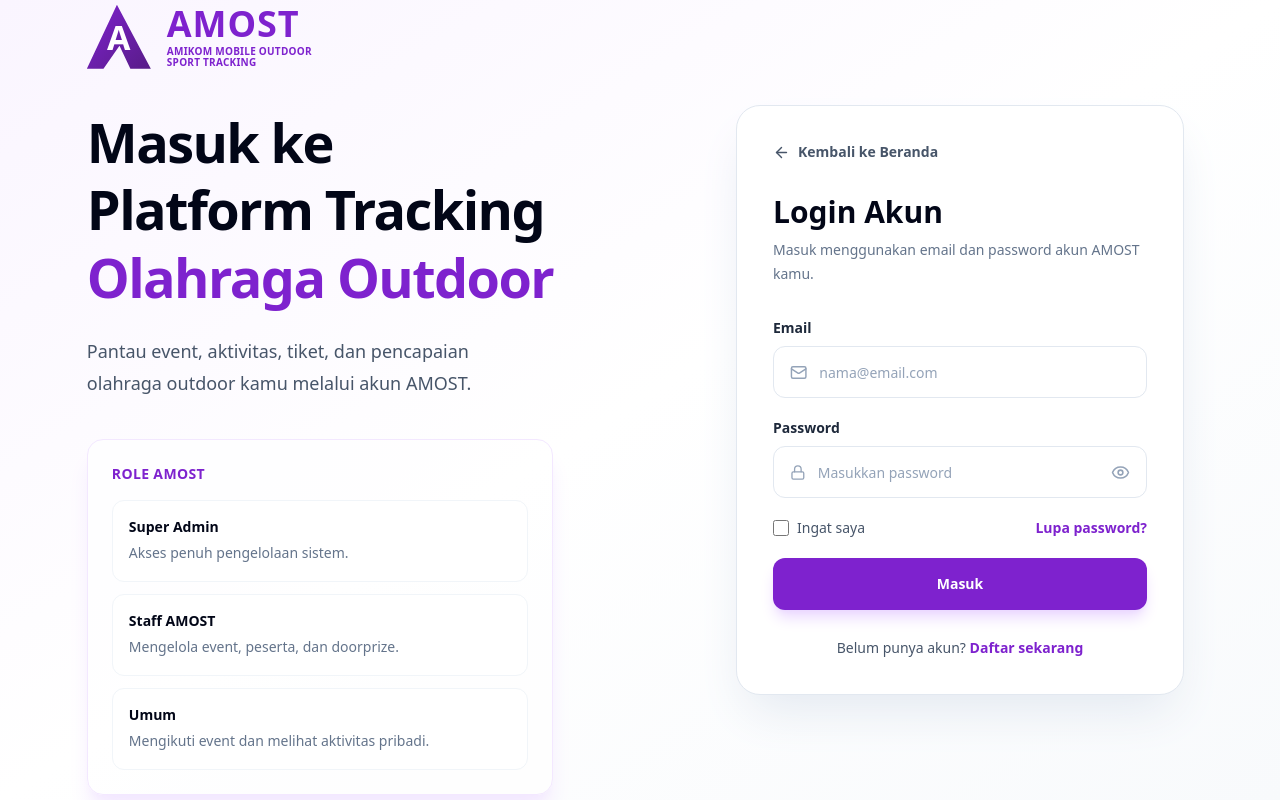
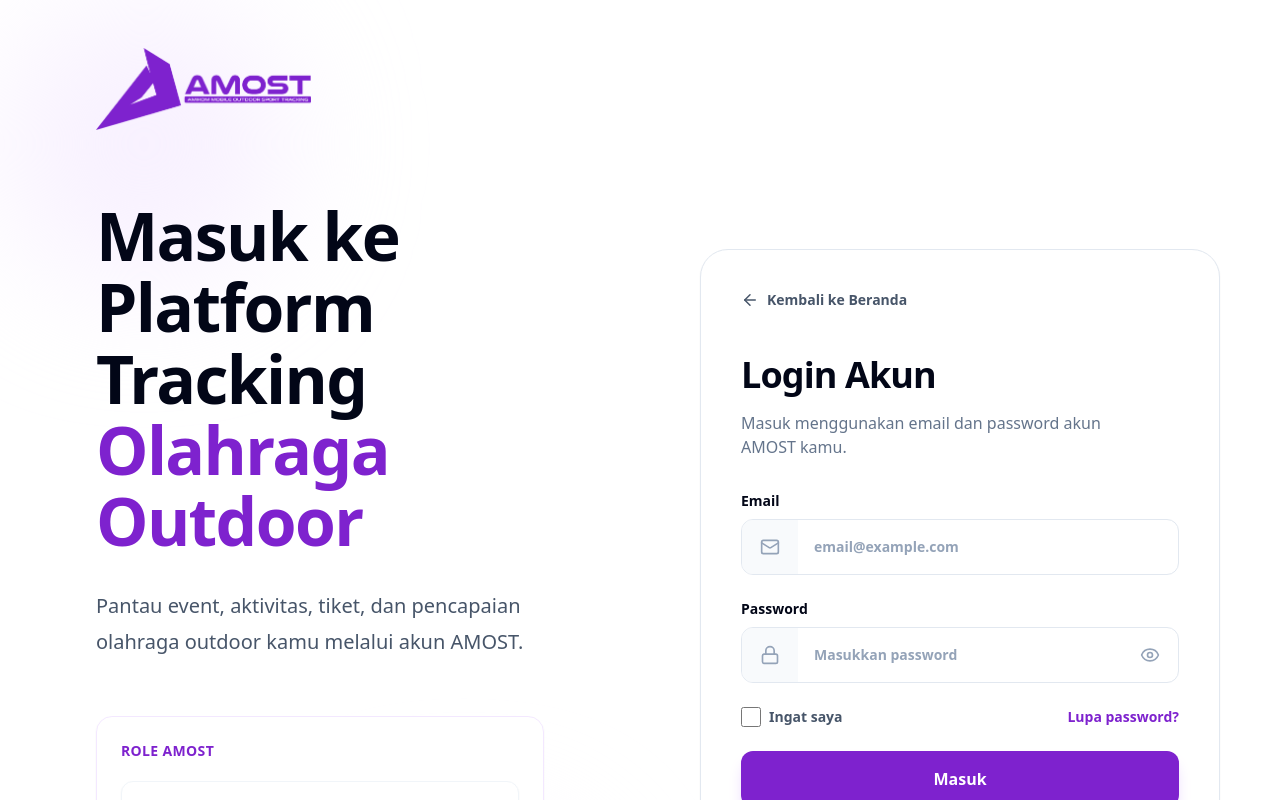
Before and after one commit to kelasstartupkbm-dot/amost, a Next.js app: page /login in a window 1280 px wide. Shown: the top 800 px of the page. Built offline with nearby package versions, Linux system fonts and the light colour scheme.

Commit message:
Add files via upload

```diff
--- a/app/login/page.tsx
+++ b/app/login/page.tsx
@@ -1,25 +1,43 @@
 "use client";
 
 import Link from "next/link";
+import { useRouter } from "next/navigation";
 import { useState } from "react";
-import { useRouter } from "next/navigation";
 import { ArrowLeft, Eye, EyeOff, Lock, Mail } from "lucide-react";
+
+type LoginResponse = {
+  ok?: boolean;
+  message?: string;
+  user?: {
+    id: number;
+    fullName?: string;
+    email?: string;
+    role?: string;
+  };
+};
 
 export default function LoginPage() {
   const router = useRouter();
 
   const [email, setEmail] = useState("");
   const [password, setPassword] = useState("");
-
+  const [rememberMe, setRememberMe] = useState(false);
   const [showPassword, setShowPassword] = useState(false);
   const [loading, setLoading] = useState(false);
-  const [message, setMessage] = useState("");
+  const [error, setError] = useState("");
 
-  async function handleLogin(event: React.FormEvent<HTMLFormElement>) {
+  async function handleSubmit(event: React.FormEvent<HTMLFormElement>) {
     event.preventDefault();
+    setError("");
+
+    const cleanedEmail = email.trim().toLowerCase();
+
+    if (!cleanedEmail || !password) {
+      setError("Email dan password wajib diisi.");
+      return;
+    }
 
     setLoading(true);
-    setMessage("");
 
     try {
       const response = await fetch("/api/auth/login", {
@@ -28,49 +46,46 @@
           "Content-Type": "application/json",
         },
         body: JSON.stringify({
-          email,
+          email: cleanedEmail,
           password,
+          rememberMe,
         }),
       });
 
-      const data = await response.json();
+      const data = (await response.json()) as LoginResponse;
 
       if (!response.ok || !data.ok) {
-        setMessage(data.message || "Login gagal.");
+        setError(data.message || "Login gagal. Periksa email dan password.");
         return;
       }
 
-      router.push(data.redirectTo || "/account");
+      router.replace("/account");
       router.refresh();
-    } catch (error) {
-      console.error(error);
-      setMessage("Terjadi kesalahan koneksi.");
+    } catch (err) {
+      console.error(err);
+      setError("Terjadi gangguan koneksi. Coba lagi.");
     } finally {
       setLoading(false);
     }
   }
 
   return (
-    <main className="min-h-screen bg-gradient-to-br from-purple-50 via-white to-slate-50">
-      <div className="mx-auto grid min-h-screen max-w-[1280px] grid-cols-1 lg:grid-cols-2">
-        <section className="hidden items-center justify-center px-10 lg:flex">
-          <div className="max-w-xl">
-            <Link href="/" className="mb-10 flex items-center gap-4">
-              <div className="logo-symbol">A</div>
+    <main className="min-h-screen overflow-hidden bg-white text-slate-950">
+      <section className="mx-auto grid min-h-screen max-w-[1440px] grid-cols-1 lg:grid-cols-2">
+        <div className="relative hidden flex-col justify-center px-8 py-12 lg:flex lg:px-20 xl:px-24">
+          <div className="absolute left-0 top-0 h-72 w-72 rounded-full bg-purple-100/60 blur-3xl" />
+          <div className="absolute bottom-12 right-12 h-64 w-64 rounded-full bg-purple-50 blur-3xl" />
 
-              <div>
-                <div className="text-[36px] font-black leading-none tracking-wide text-purple-700">
-                  AMOST
-                </div>
-                <div className="mt-1 text-[10px] font-black uppercase leading-[1.05] tracking-wide text-purple-700">
-                  Amikom Mobile Outdoor
-                  <br />
-                  Sport Tracking
-                </div>
-              </div>
+          <div className="relative z-10 max-w-[560px]">
+            <Link href="/" className="inline-flex items-center">
+              <img
+                src="/amost_logo_wide_.png"
+                alt="AMOST"
+                className="h-[70px] w-auto object-contain lg:h-[82px]"
+              />
             </Link>
 
-            <h1 className="text-[54px] font-black leading-tight tracking-[-1.6px] text-slate-950">
+            <h1 className="mt-16 text-[56px] font-black leading-[1.08] tracking-tight text-slate-950 xl:text-[66px]">
               Masuk ke
               <br />
               Platform Tracking
@@ -78,122 +93,139 @@
               <span className="text-purple-700">Olahraga Outdoor</span>
             </h1>
 
-            <p className="mt-6 max-w-md text-lg leading-8 text-slate-600">
+            <p className="mt-8 max-w-[520px] text-[20px] leading-9 text-slate-600">
               Pantau event, aktivitas, tiket, dan pencapaian olahraga outdoor
               kamu melalui akun AMOST.
             </p>
 
-            <div className="mt-10 rounded-2xl border border-purple-100 bg-white/70 p-6 shadow-xl shadow-purple-100">
-              <p className="text-sm font-bold uppercase tracking-wide text-purple-700">
+            <div className="mt-14 rounded-2xl border border-purple-100 bg-white/80 p-6 shadow-sm backdrop-blur">
+              <p className="text-sm font-black uppercase tracking-wide text-purple-700">
                 Role AMOST
               </p>
 
-              <div className="mt-4 grid gap-3">
-                <RoleInfo
+              <div className="mt-5 space-y-3">
+                <RoleCard
                   title="Super Admin"
-                  desc="Akses penuh pengelolaan sistem."
+                  description="Akses penuh pengelolaan sistem."
                 />
-                <RoleInfo
+                <RoleCard
                   title="Staff AMOST"
-                  desc="Mengelola event, peserta, dan doorprize."
+                  description="Mengelola event, peserta, dan doorprize."
                 />
-                <RoleInfo
+                <RoleCard
                   title="Umum"
-                  desc="Mengikuti event dan melihat aktivitas pribadi."
+                  description="Mengikuti event dan melihat aktivitas pribadi."
                 />
               </div>
             </div>
           </div>
-        </section>
+        </div>
 
-        <section className="flex items-center justify-center px-5 py-10 sm:px-8">
-          <div className="w-full max-w-md rounded-3xl border border-slate-200 bg-white p-7 shadow-2xl shadow-slate-200 sm:p-9">
+        <div className="flex min-h-screen items-center justify-center bg-slate-50 px-4 py-10 sm:px-6 lg:bg-white lg:px-10">
+          <div className="w-full max-w-[460px] rounded-[28px] border border-slate-200 bg-white p-6 shadow-sm sm:p-8 lg:max-w-[520px] lg:p-10">
+            <div className="mb-8 lg:hidden">
+              <Link href="/" className="inline-flex items-center">
+                <img
+                  src="/amost_logo_wide_.png"
+                  alt="AMOST"
+                  className="h-[58px] w-auto object-contain"
+                />
+              </Link>
+            </div>
+
             <Link
               href="/"
-              className="mb-8 inline-flex items-center gap-2 text-sm font-bold text-slate-600 hover:text-purple-700"
+              className="inline-flex items-center gap-2 text-sm font-black text-slate-600 transition hover:text-purple-700"
             >
-              <ArrowLeft size={17} />
+              <ArrowLeft size={18} />
               Kembali ke Beranda
             </Link>
 
-            <div className="mb-8 lg:hidden">
-              <Link href="/" className="flex items-center gap-3">
-                <div className="logo-symbol responsive-logo">A</div>
-                <div>
-                  <div className="text-[28px] font-black leading-none tracking-wide text-purple-700">
-                    AMOST
-                  </div>
-                  <div className="mt-1 text-[8px] font-black uppercase leading-[1.05] tracking-wide text-purple-700">
-                    Amikom Mobile Outdoor
-                    <br />
-                    Sport Tracking
-                  </div>
-                </div>
-              </Link>
+            <div className="mt-10">
+              <h2 className="text-3xl font-black tracking-tight text-slate-950 sm:text-4xl">
+                Login Akun
+              </h2>
+              <p className="mt-4 max-w-[360px] text-sm leading-7 text-slate-500 sm:text-base">
+                Masuk menggunakan email dan password akun AMOST kamu.
+              </p>
             </div>
 
-            <h2 className="text-3xl font-black text-slate-950">
-              Login Akun
-            </h2>
-            <p className="mt-2 text-sm leading-6 text-slate-500">
-              Masuk menggunakan email dan password akun AMOST kamu.
-            </p>
-
-            {message && (
-              <div className="mt-5 rounded-xl border border-red-200 bg-red-50 p-4 text-sm font-bold leading-6 text-red-700">
-                {message}
+            {error && (
+              <div className="mt-6 rounded-xl border border-red-200 bg-red-50 px-4 py-3 text-sm font-semibold text-red-700">
+                {error}
               </div>
             )}
 
-            <form onSubmit={handleLogin} className="mt-8 space-y-5">
+            <form onSubmit={handleSubmit} className="mt-8 space-y-6">
               <div>
-                <label className="mb-2 block text-sm font-bold text-slate-800">
+                <label
+                  htmlFor="email"
+                  className="mb-2 block text-sm font-black text-slate-950"
+                >
                   Email
                 </label>
-                <div className="flex h-13 items-center gap-3 rounded-xl border border-slate-200 bg-white px-4 focus-within:border-purple-600">
-                  <Mail size={19} className="text-slate-400" />
+                <div className="flex h-14 overflow-hidden rounded-xl border border-slate-200 bg-white focus-within:border-purple-500 focus-within:ring-4 focus-within:ring-purple-100">
+                  <div className="flex w-14 items-center justify-center bg-slate-50 text-slate-400">
+                    <Mail size={20} />
+                  </div>
                   <input
+                    id="email"
                     type="email"
-                    placeholder="nama@email.com"
                     value={email}
                     onChange={(event) => setEmail(event.target.value)}
-                    className="h-13 w-full border-0 bg-transparent text-sm font-medium text-slate-900 outline-none placeholder:text-slate-400"
-                    required
+                    autoComplete="email"
+                    placeholder="email@example.com"
+                    className="h-full min-w-0 flex-1 bg-transparent px-4 text-sm font-bold text-slate-950 outline-none placeholder:text-slate-400"
                   />
                 </div>
               </div>
 
               <div>
-                <label className="mb-2 block text-sm font-bold text-slate-800">
+                <label
+                  htmlFor="password"
+                  className="mb-2 block text-sm font-black text-slate-950"
+                >
                   Password
                 </label>
-                <div className="flex h-13 items-center gap-3 rounded-xl border border-slate-200 bg-white px-4 focus-within:border-purple-600">
-                  <Lock size={19} className="text-slate-400" />
+                <div className="flex h-14 overflow-hidden rounded-xl border border-slate-200 bg-white focus-within:border-purple-500 focus-within:ring-4 focus-within:ring-purple-100">
+                  <div className="flex w-14 items-center justify-center bg-slate-50 text-slate-400">
+                    <Lock size={20} />
+                  </div>
                   <input
+                    id="password"
                     type={showPassword ? "text" : "password"}
-                    placeholder="Masukkan password"
                     value={password}
                     onChange={(event) => setPassword(event.target.value)}
-                    className="h-13 w-full border-0 bg-transparent text-sm font-medium text-slate-900 outline-none placeholder:text-slate-400"
-                    required
+                    autoComplete="current-password"
+                    placeholder="Masukkan password"
+                    className="h-full min-w-0 flex-1 bg-transparent px-4 text-sm font-bold text-slate-950 outline-none placeholder:text-slate-400"
                   />
                   <button
                     type="button"
-                    onClick={() => setShowPassword(!showPassword)}
-                    className="text-slate-400"
+                    onClick={() => setShowPassword((value) => !value)}
+                    className="flex w-14 items-center justify-center text-slate-400 transition hover:text-purple-700"
+                    aria-label={showPassword ? "Sembunyikan password" : "Tampilkan password"}
                   >
-                    {showPassword ? <EyeOff size={19} /> : <Eye size={19} />}
+                    {showPassword ? <EyeOff size={20} /> : <Eye size={20} />}
                   </button>
                 </div>
               </div>
 
-              <div className="flex items-center justify-between">
-                <label className="flex items-center gap-2 text-sm font-medium text-slate-600">
-                  <input type="checkbox" className="h-4 w-4 accent-purple-700" />
+              <div className="flex items-center justify-between gap-4">
+                <label className="flex cursor-pointer items-center gap-2 text-sm font-semibold text-slate-600">
+                  <input
+                    type="checkbox"
+                    checked={rememberMe}
+                    onChange={(event) => setRememberMe(event.target.checked)}
+                    className="h-5 w-5 rounded border-slate-300 text-purple-700 focus:ring-purple-500"
+                  />
                   Ingat saya
                 </label>
 
-                <Link href="#" className="text-sm font-bold text-purple-700">
+                <Link
+                  href="#"
+                  className="text-sm font-black text-purple-700 hover:text-purple-900"
+                >
                   Lupa password?
                 </Link>
               </div>
@@ -201,30 +233,39 @@
               <button
                 type="submit"
                 disabled={loading}
-                className="h-13 w-full rounded-xl bg-purple-700 text-sm font-black text-white shadow-lg shadow-purple-200 transition hover:bg-purple-800 disabled:cursor-not-allowed disabled:opacity-60"
+                className="flex h-14 w-full items-center justify-center rounded-xl bg-purple-700 px-6 text-base font-black text-white shadow-lg shadow-purple-200 transition hover:bg-purple-800 disabled:cursor-not-allowed disabled:opacity-70"
               >
                 {loading ? "Memproses..." : "Masuk"}
               </button>
             </form>
 
-            <p className="mt-7 text-center text-sm text-slate-600">
+            <p className="mt-8 text-center text-sm font-semibold text-slate-500">
               Belum punya akun?{" "}
-              <Link href="/register" className="font-black text-purple-700">
+              <Link
+                href="/register"
+                className="font-black text-purple-700 hover:text-purple-900"
+              >
                 Daftar sekarang
               </Link>
             </p>
           </div>
-        </section>
-      </div>
+        </div>
+      </section>
     </main>
   );
 }
 
-function RoleInfo({ title, desc }: { title: string; desc: string }) {
+function RoleCard({
+  title,
+  description,
+}: {
+  title: string;
+  description: string;
+}) {
   return (
-    <div className="rounded-xl border border-slate-100 bg-white p-4">
-      <p className="text-sm font-black text-slate-950">{title}</p>
-      <p className="mt-1 text-sm leading-6 text-slate-500">{desc}</p>
+    <div className="rounded-xl border border-slate-100 bg-white px-5 py-4 shadow-sm">
+      <p className="font-black text-slate-950">{title}</p>
+      <p className="mt-2 text-sm leading-6 text-slate-500">{description}</p>
     </div>
   );
 }
```
